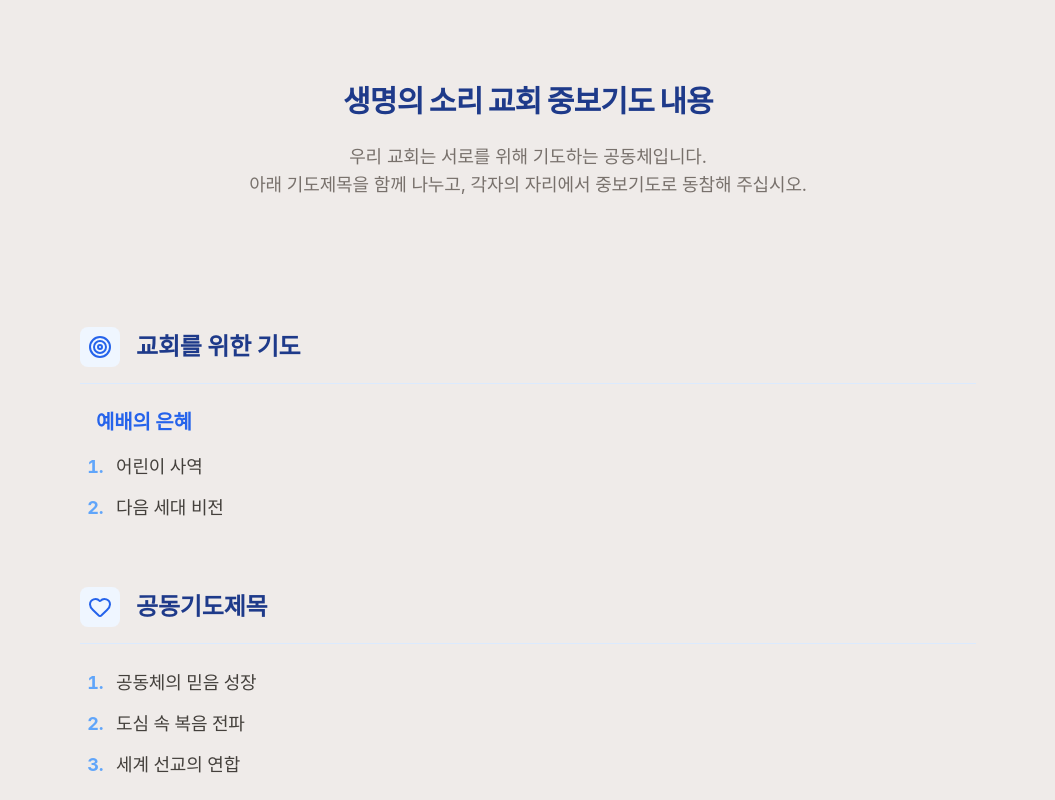
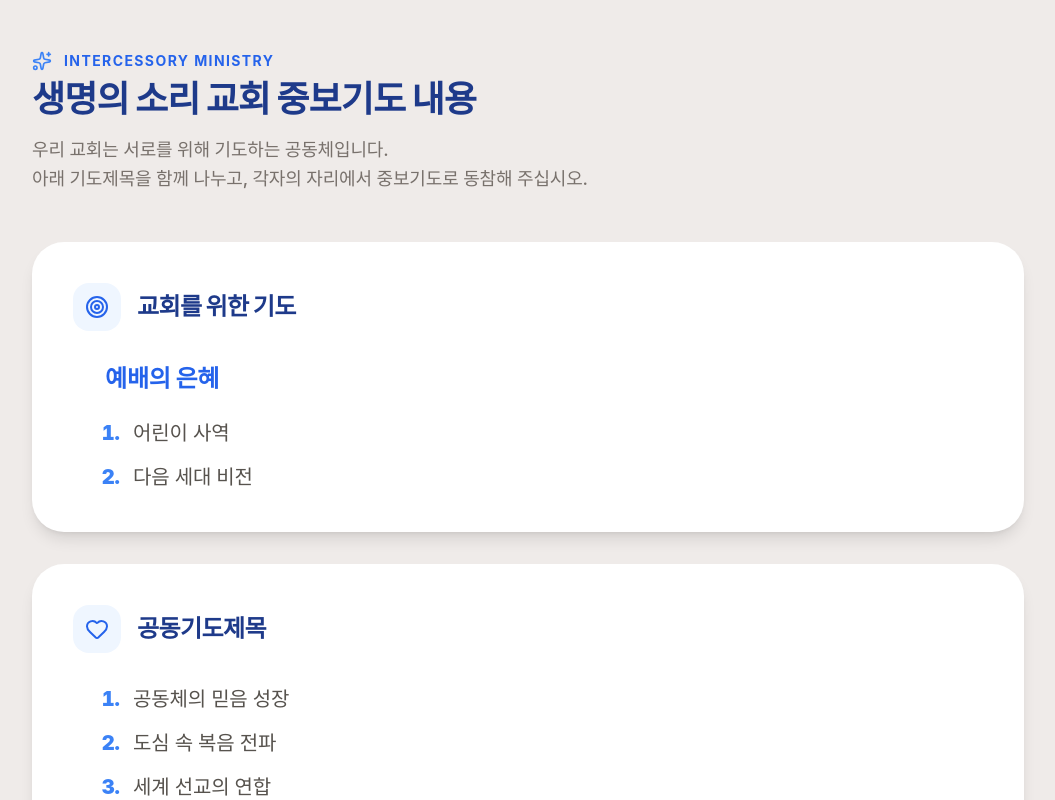
Before and after one commit to allaboutcan-pixel/thesentchurch, a React (Vite) app: page /ministry/prayer in a window 1280 px wide. Shown: the part 2180-2980 px from the top of the page, without its empty margins (112-1167 px from the left). Built offline with nearby package versions, Linux system fonts and the light colour scheme; no server answers; the database is empty; a web font is replaced by a local one.

Commit message:
Update Prayer Layout: Card view and Indentation refinement

```diff
--- a/src/pages/Prayer.jsx
+++ b/src/pages/Prayer.jsx
@@ -226,7 +226,7 @@ const Prayer = () => {
                                     {t('ministry.prayer.section2_title')}
                                 </h3>
                             </div>
-                            <div className="text-base md:text-lg text-stone-600 leading-[1.8] whitespace-pre-line font-medium break-keep pl-4">
+                            <div className="text-base md:text-lg text-stone-600 leading-[1.8] whitespace-pre-line font-medium break-keep pl-8">
                                 {siteConfig?.prayerCoreValues !== undefined ? siteConfig.prayerCoreValues : t('ministry.prayer.values_default')}
                             </div>
                         </motion.div>
@@ -274,66 +274,76 @@ const Prayer = () => {
                 </motion.div>
 
                 {/* 3. Prayer Topics Section */}
-                <div className="mb-24 mt-32">
-                    <div className="text-center mb-32 space-y-6">
-                        <h2 className="text-2xl md:text-3xl font-black text-blue-900 tracking-tight">
+                <div className="max-w-5xl mx-auto px-4 pb-32">
+                    <div className="mb-12">
+                        <div className="flex items-center gap-3 mb-2">
+                            <Sparkles className="text-blue-500 w-5 h-5" />
+                            <span className="text-blue-600 font-bold tracking-widest text-sm uppercase">Intercessory Ministry</span>
+                        </div>
+                        <h2 className="text-3xl md:text-4xl font-black text-blue-900 mb-4 tracking-tight">
                             {siteConfig?.prayerTopicsTitle || t('ministry.prayer.section1_title')}
                         </h2>
-                        <p className="text-lg text-stone-500 break-keep" dangerouslySetInnerHTML={{ __html: siteConfig?.prayerTopicsSubtitle || t('ministry.prayer.section1_desc') }} />
+                        <div
+                            className="text-lg text-stone-500 font-medium leading-relaxed max-w-2xl"
+                            dangerouslySetInnerHTML={{ __html: (siteConfig?.prayerTopicsSubtitle || t('ministry.prayer.section1_desc')).replace(/\n/g, '<br/>') }}
+                        />
                     </div>
 
-                    <div className="flex flex-col gap-12 max-w-4xl mx-auto items-start">
-                        {/* Prayer Topics List */}
-                        <div className="w-full space-y-16">
+                    <div className="space-y-8">
                         {prayerSections.map((section) => (
-                                <div key={section.id} className="space-y-6">
-                                    <div className="flex items-center gap-4 border-b border-blue-100 pb-4">
-                                        <div className="p-2 bg-blue-50 text-blue-600 rounded-lg">
+                            <motion.div
+                                key={section.id}
+                                initial={{ opacity: 0, y: 20 }}
+                                whileInView={{ opacity: 1, y: 0 }}
+                                viewport={{ once: true }}
+                                className="bg-white p-8 md:p-10 rounded-[2rem] shadow-lg border border-white/50"
+                            >
+                                <div className="flex items-center gap-4 mb-8">
+                                    <div className="p-3 bg-blue-50 rounded-2xl text-blue-600">
                                         {section.icon}
                                     </div>
-                                        <h3 className="text-2xl font-bold text-blue-900">
+                                    <h3 className="text-xl md:text-2xl font-black text-blue-900 tracking-tight">
                                         {section.title}
                                     </h3>
                                 </div>
 
-                                    <div className="pl-2 space-y-4">
-                                        {/* Special handling for 'Prayer for the Church': First line is title */}
-                                        {section.id === 'church' && section.topics.length > 0 ? (
-                                            <>
-                                                <div className="text-xl font-bold text-blue-600 mb-2 pl-2 break-keep">
+                                <div className="pl-4 md:pl-8">
+                                    {section.topics.length > 0 ? (
+                                        section.id === 'church' ? (
+                                            <div className="space-y-6">
+                                                {section.topics.length > 0 && (
+                                                    <div className="text-xl md:text-2xl font-black text-blue-600 leading-tight mb-4">
                                                         {section.topics[0]}
                                                     </div>
+                                                )}
                                                 {section.topics.length > 1 && (
-                                                    <ol className="list-decimal list-outside space-y-3 ml-5 marker:text-blue-400 marker:font-bold">
-                                                        {section.topics.slice(1).map((topic, i) => (
-                                                            <li key={i} className="text-lg text-stone-700 leading-relaxed font-medium break-keep pl-2">
+                                                    <ol className="list-decimal marker:text-blue-500 marker:font-black pl-5 space-y-4 text-stone-600 font-medium text-lg lg:text-xl leading-relaxed">
+                                                        {section.topics.slice(1).map((topic, idx) => (
+                                                            <li key={idx} className="pl-2">
                                                                 {topic}
                                                             </li>
                                                         ))}
                                                     </ol>
                                                 )}
-                                            </>
+                                            </div>
                                         ) : (
-                                            /* Standard handling for other sections */
-                                            section.topics.length > 0 ? (
                                             <ol className={clsx(
-                                                    "list-outside space-y-3",
-                                                    section.topics.length > 1 ? "list-decimal ml-5 marker:text-blue-400 marker:font-bold" : "list-none ml-1"
+                                                "space-y-4 text-stone-600 font-medium text-lg lg:text-xl leading-relaxed pl-5",
+                                                section.topics.length > 1 ? "list-decimal marker:text-blue-500 marker:font-black" : "list-none"
                                             )}>
-                                                    {section.topics.map((topic, i) => (
-                                                        <li key={i} className="text-lg text-stone-700 leading-relaxed font-medium break-keep pl-2">
+                                                {section.topics.map((topic, idx) => (
+                                                    <li key={idx} className="pl-2">
                                                         {topic}
                                                     </li>
                                                 ))}
                                             </ol>
+                                        )
                                     ) : (
                                         <p className="text-stone-400 font-bold py-2">내용 준비 중</p>
-                                            )
                                     )}
                                 </div>
-                                </div>
+                            </motion.div>
                         ))}
-                        </div>
                     </div>
                 </div>
 
```
Also changed, not shown: src/force_deploy_final_v24.txt (added), src/force_deploy_final_v25.txt (added). Lines whose indentation alone changed are shown as unchanged.
